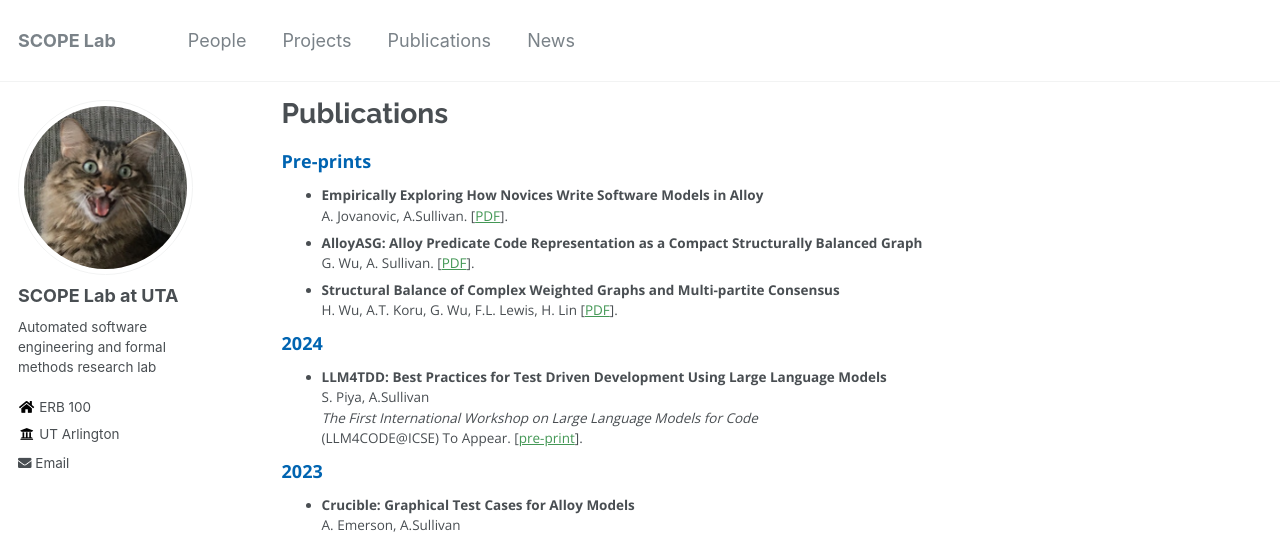
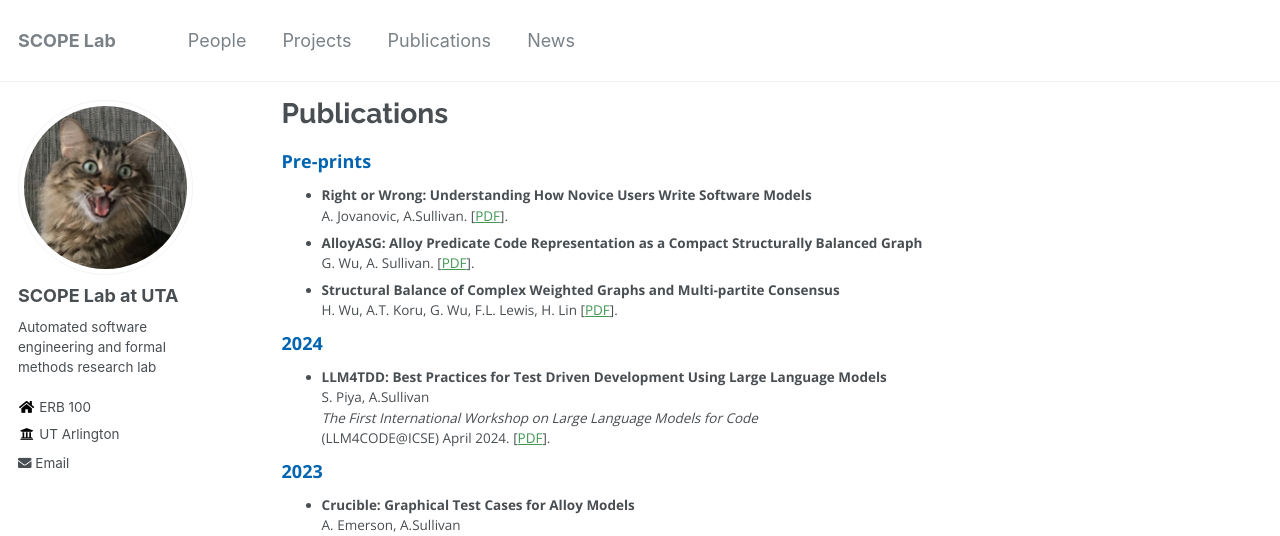
Before and after one commit to SCOPELabUTA/SCOPELabUTA.github.io, a Jekyll site: the page built from _pages/publications.md, in a window 1280 px wide and 900 px high. Shown: the top 536 px of the window. Built offline with Jekyll 4.4.1, drawn with Linux system fonts in a browser that asks for light colours.

Commit message:
Update publications.md

```diff
--- a/_pages/publications.md
+++ b/_pages/publications.md
@@ -5,7 +5,7 @@ author_profile: true
 ---
 ### Pre-prints
 
-* **Empirically Exploring How Novices Write Software Models in Alloy**
+* **Right or Wrong: Understanding How Novice Users Write Software Models**
 A. Jovanovic, A.Sullivan. \[[PDF](https://arxiv.org/pdf/2402.06624.pdf)\].
 * **AlloyASG: Alloy Predicate Code Representation as a Compact Structurally Balanced Graph**
 G. Wu, A. Sullivan. \[[PDF](https://arxiv.org/pdf/2403.00170.pdf)\].
@@ -17,7 +17,7 @@ H. Wu, A.T. Koru, G. Wu, F.L. Lewis, H. Lin \[[PDF](https://arxiv.org/abs/2311.0
 * **LLM4TDD: Best Practices for Test Driven Development Using Large Language Models**
 S. Piya, A.Sullivan
 _The First International Workshop on Large Language Models for Code_
-(LLM4CODE@ICSE) To Appear. \[[pre-print](https://arxiv.org/abs/2312.04687)\].
+(LLM4CODE@ICSE) April 2024. \[[PDF](../files/LLM4CODE.pdf)\].
 
 ### 2023
 
```
